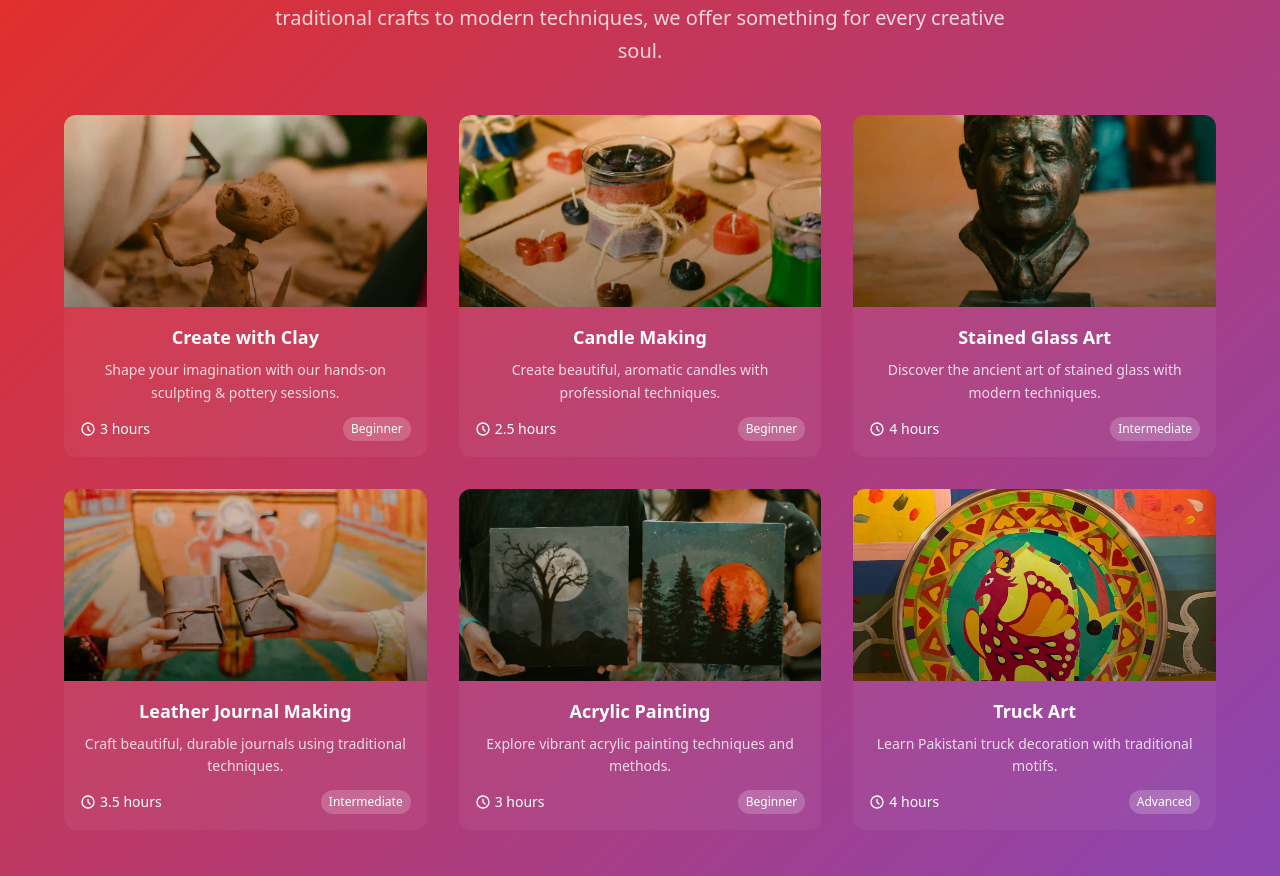
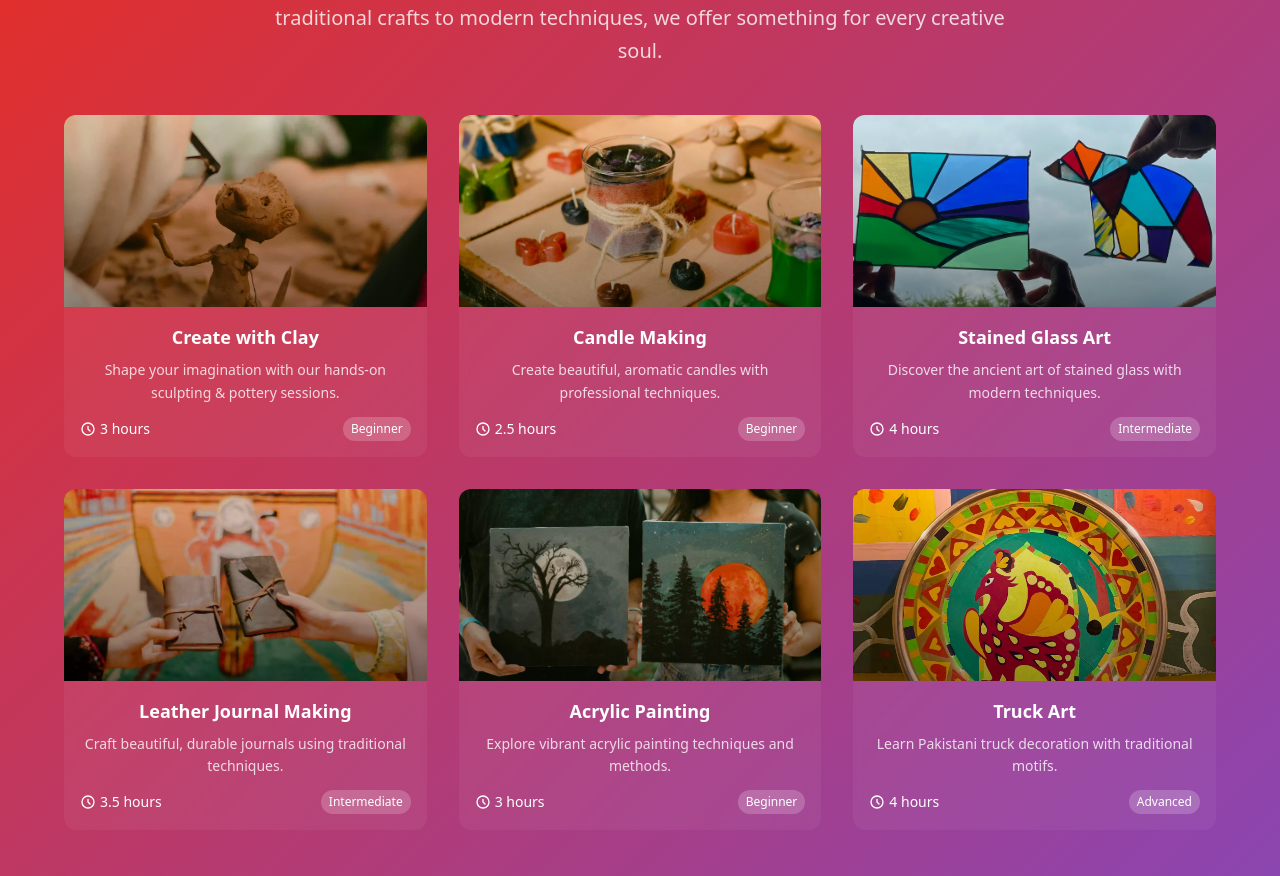
Before and after one commit to siyamensari/Harfun-Websiteee, a React (Vite) app: page / in a window 1280 px wide. Shown: the part 2325-3201 px from the top of the page. Built offline with nearby package versions, Linux system fonts and the light colour scheme.

Commit message:
Update App.tsx

```diff
--- a/src/App.tsx
+++ b/src/App.tsx
@@ -63,7 +63,7 @@ function App() {
       description: 'Discover the ancient art of stained glass with modern techniques.',
       duration: '4 hours',
       level: 'Intermediate',
-      image: '/assets/crafted-with-passion.webp',
+      image: '/assets/stained-glass.webp',
     },
     {
       title: 'Leather Journal Making',
```
